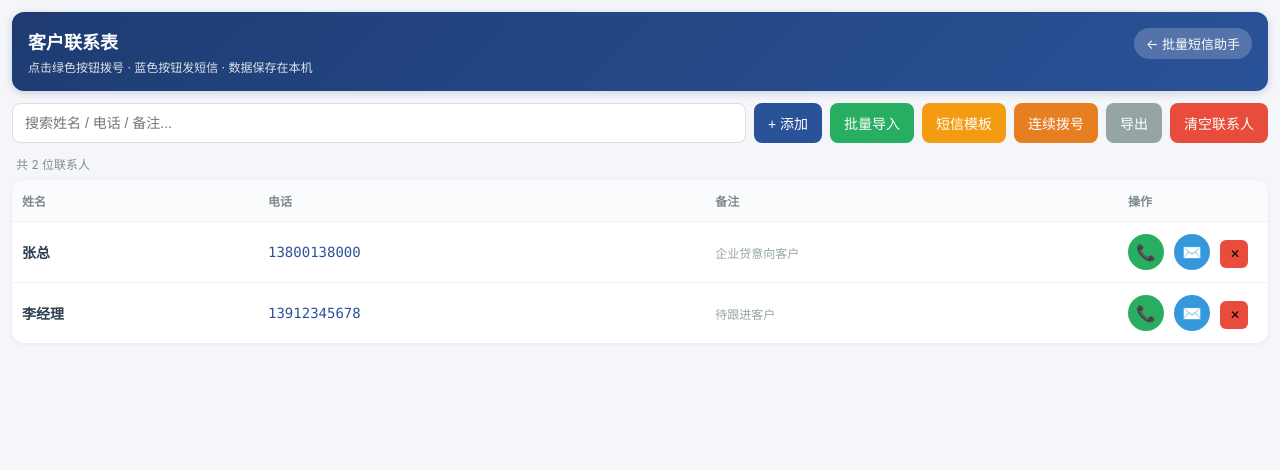
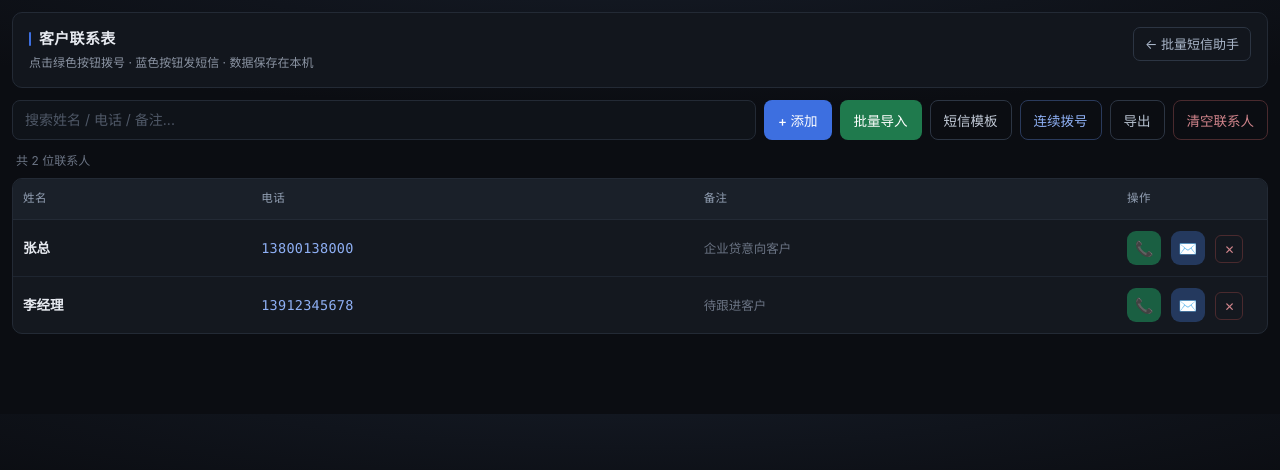
Before and after one commit to S18482150601/sms-helper, a plain HTML site: page contacts.html in a window 1280 px wide. Drawn offline with Linux system fonts and the light colour scheme.

Commit message:
contacts：统一深色商务 SaaS 风格，与短信助手保持一致

```diff
--- a/contacts.html
+++ b/contacts.html
@@ -3,26 +3,41 @@
 <head>
 <meta charset="UTF-8">
 <meta name="viewport" content="width=device-width, initial-scale=1.0, maximum-scale=1.0, user-scalable=no">
+<meta name="theme-color" content="#0b0d12">
 <title>客户联系表 · 一键拨号 / 短信</title>
 <style>
+  :root{
+    --bg:#0b0d12; --surface:#14181f; --surface-2:#0f1319; --line:#232a35;
+    --text:#e7eaf0; --muted:#8b94a3; --muted-2:#6b7484;
+    --accent:#3d6fe0; --accent-soft:#1a2338; --ok:#1f7a4d; --warn:#c08a2e; --err:#b4434d;
+  }
   * { box-sizing: border-box; margin: 0; padding: 0; -webkit-tap-highlight-color: transparent; }
   body {
     font-family: -apple-system, BlinkMacSystemFont, "PingFang SC", "Microsoft YaHei", sans-serif;
-    background: #f5f6fa;
-    color: #2c3e50;
+    background: var(--bg);
+    background-image: radial-gradient(120% 60% at 50% -10%, #151b26 0%, #0b0d12 60%);
+    color: var(--text);
     padding: 12px;
     padding-bottom: 80px;
+    font-size: 15px;
+    line-height: 1.55;
   }
   .header {
-    background: linear-gradient(135deg, #1e3c72 0%, #2a5298 100%);
-    color: #fff;
-    padding: 16px;
-    border-radius: 12px;
+    background: #12161d;
+    border: 1px solid var(--line);
+    color: var(--text);
+    padding: 14px 16px;
+    border-radius: 10px;
     margin-bottom: 12px;
-    box-shadow: 0 2px 8px rgba(30,60,114,0.2);
   }
-  .header h1 { font-size: 18px; font-weight: 600; margin-bottom: 4px; }
-  .header p { font-size: 12px; opacity: 0.85; }
+  .header h1 {
+    font-size: 15px; font-weight: 600; margin-bottom: 4px;
+    letter-spacing: .02em; display: flex; align-items: center; gap: 8px;
+  }
+  .header h1::before {
+    content: ""; width: 2px; height: 14px; background: var(--accent); border-radius: 2px; flex: none;
+  }
+  .header p { font-size: 12px; color: var(--muted); }
 
   .toolbar {
     display: flex;
@@ -31,89 +46,106 @@
     flex-wrap: wrap;
   }
   .btn {
-    border: none;
+    border: 1px solid transparent;
     border-radius: 8px;
-    padding: 10px 14px;
-    font-size: 14px;
+    padding: 9px 13px;
+    font-size: 13.5px;
     cursor: pointer;
-    transition: all 0.15s;
+    transition: filter .15s, background .15s;
     font-weight: 500;
+    font-family: inherit;
+    background: transparent;
+    color: var(--text);
   }
-  .btn:active { transform: scale(0.96); }
-  .btn-primary { background: #2a5298; color: #fff; }
-  .btn-success { background: #27ae60; color: #fff; }
-  .btn-warn { background: #f39c12; color: #fff; }
-  .btn-danger { background: #e74c3c; color: #fff; }
-  .btn-sm { padding: 6px 10px; font-size: 12px; border-radius: 6px; }
+  .btn:active { filter: brightness(.9); }
+  .btn-primary { background: var(--accent); color: #fff; }
+  .btn-success { background: var(--ok); color: #fff; }
+  .btn-warn { background: transparent; border-color: #2c3543; color: #c3cbd8; }
+  .btn-accent { background: transparent; border-color: #2a3a5c; color: #8fb0f5; }
+  .btn-neutral { background: transparent; border-color: #2c3543; color: #b6c0cf; }
+  .btn-ghost { background: transparent; border-color: #2c3543; color: #a9b6c9; }
+  .btn-danger { background: transparent; border-color: #4a2a2e; color: #d2858c; }
+  .btn-sm { padding: 5px 9px; font-size: 12px; border-radius: 6px; }
+  .btn:disabled { background: #1c222c; border-color: #242c38; color: #5c6575; cursor: not-allowed; }
 
   .search-box {
     flex: 1;
     min-width: 140px;
-    padding: 10px 12px;
-    border: 1px solid #ddd;
+    padding: 9px 12px;
+    border: 1px solid var(--line);
     border-radius: 8px;
     font-size: 14px;
     outline: none;
+    background: var(--surface-2);
+    color: var(--text);
+    font-family: inherit;
+    transition: border-color .15s, box-shadow .15s;
   }
-  .search-box:focus { border-color: #2a5298; }
+  .search-box::placeholder { color: #4f5867; }
+  .search-box:focus { border-color: var(--accent); box-shadow: 0 0 0 3px #3d6fe022; }
 
   .table-wrap {
-    background: #fff;
-    border-radius: 12px;
+    background: var(--surface);
+    border: 1px solid var(--line);
+    border-radius: 10px;
     overflow: hidden;
-    box-shadow: 0 1px 4px rgba(0,0,0,0.06);
   }
   table { width: 100%; border-collapse: collapse; }
   th, td {
-    padding: 12px 10px;
+    padding: 11px 10px;
     text-align: left;
-    border-bottom: 1px solid #f0f0f0;
-    font-size: 14px;
+    border-bottom: 1px solid #1e2530;
+    font-size: 13.5px;
   }
   th {
-    background: #fafbfc;
-    font-weight: 600;
-    color: #7f8c8d;
-    font-size: 12px;
+    background: #1a2029;
+    font-weight: 500;
+    color: #93a0b4;
+    font-size: 11.5px;
+    letter-spacing: .04em;
     position: sticky;
     top: 0;
+    border-bottom: 1px solid var(--line);
   }
   tr:last-child td { border-bottom: none; }
-  tr:active { background: #f8f9fb; }
+  tr:active { background: #171d27; }
 
-  .name { font-weight: 600; }
-  .phone { font-family: "SF Mono", Menlo, monospace; color: #2a5298; }
-  .note { color: #95a5a6; font-size: 12px; }
+  .name { font-weight: 600; color: var(--text); }
+  .phone { font-family: "SF Mono", Menlo, Consolas, monospace; color: #8fb0f5; letter-spacing: .02em; }
+  .note { color: var(--muted-2); font-size: 12.5px; }
 
   .action-cell { white-space: nowrap; }
   .action-cell a {
     display: inline-flex;
     align-items: center;
     justify-content: center;
-    width: 36px;
-    height: 36px;
-    border-radius: 50%;
+    width: 34px;
+    height: 34px;
+    border-radius: 9px;
     margin-right: 6px;
     text-decoration: none;
-    color: #fff;
-    font-size: 16px;
+    color: #dfe6f2;
+    font-size: 15px;
+    border: 1px solid transparent;
   }
-  .call-btn { background: #27ae60; }
-  .sms-btn { background: #3498db; }
-  .del-btn { background: #e74c3c; width: 28px; height: 28px; font-size: 12px; }
+  .call-btn { background: #1a5f42; border-color: #236b4c; }
+  .sms-btn { background: #24395e; border-color: #2c4670; }
+  .del-btn { background: transparent; border-color: #4a2a2e; color: #d2858c; width: 28px; height: 28px; font-size: 12px; }
 
   .empty {
     text-align: center;
     padding: 40px 20px;
-    color: #bdc3c7;
-    font-size: 14px;
+    color: #5c6575;
+    font-size: 13.5px;
   }
 
   .modal-mask {
     display: none;
     position: fixed;
     inset: 0;
-    background: rgba(0,0,0,0.5);
+    background: rgba(4,6,10,.72);
+    backdrop-filter: blur(3px);
+    -webkit-backdrop-filter: blur(3px);
     z-index: 100;
     align-items: center;
     justify-content: center;
@@ -121,32 +153,39 @@
   }
   .modal-mask.show { display: flex; }
   .modal {
-    background: #fff;
-    border-radius: 14px;
+    background: var(--surface);
+    border: 1px solid var(--line);
+    border-radius: 12px;
     width: 100%;
     max-width: 420px;
     padding: 20px;
     max-height: 90vh;
     overflow-y: auto;
   }
-  .modal h2 { font-size: 16px; margin-bottom: 16px; }
+  .modal h2 { font-size: 15px; font-weight: 600; margin-bottom: 16px; letter-spacing: .02em; }
   .form-group { margin-bottom: 12px; }
   .form-group label {
     display: block;
     font-size: 12px;
-    color: #7f8c8d;
-    margin-bottom: 4px;
+    color: var(--muted);
+    margin-bottom: 5px;
   }
   .form-group input, .form-group textarea, .form-group select {
     width: 100%;
     padding: 10px;
-    border: 1px solid #ddd;
+    border: 1px solid var(--line);
     border-radius: 8px;
     font-size: 14px;
     outline: none;
     font-family: inherit;
+    background: var(--surface-2);
+    color: var(--text);
+    transition: border-color .15s, box-shadow .15s;
   }
-  .form-group input:focus, .form-group textarea:focus { border-color: #2a5298; }
+  .form-group input::placeholder, .form-group textarea::placeholder { color: #4f5867; }
+  .form-group input:focus, .form-group textarea:focus, .form-group select:focus {
+    border-color: var(--accent); box-shadow: 0 0 0 3px #3d6fe022;
+  }
   .form-group textarea { min-height: 80px; resize: vertical; }
   .modal-actions {
     display: flex;
@@ -157,37 +196,45 @@
 
   .stats {
     font-size: 12px;
-    color: #7f8c8d;
+    color: var(--muted-2);
     margin-bottom: 8px;
     padding: 0 4px;
+    font-variant-numeric: tabular-nums;
   }
 
   .import-tabs {
     display: flex;
     gap: 0;
     margin-bottom: 12px;
-    border-bottom: 2px solid #ecf0f1;
+    border-bottom: 1px solid var(--line);
   }
   .import-tab {
     flex: 1;
     padding: 10px;
     border: none;
     background: transparent;
-    font-size: 14px;
-    color: #7f8c8d;
+    font-size: 13.5px;
+    color: var(--muted);
     cursor: pointer;
     border-bottom: 2px solid transparent;
-    margin-bottom: -2px;
+    margin-bottom: -1px;
+    font-family: inherit;
   }
   .import-tab.active {
-    color: #2a5298;
+    color: #8fb0f5;
     font-weight: 600;
-    border-bottom-color: #2a5298;
+    border-bottom-color: var(--accent);
   }
   #parsePreview td { padding: 6px 8px; font-size: 12px; }
-  .row-ok { color: #27ae60; }
-  .row-skip { color: #e74c3c; }
-  .row-dup { color: #f39c12; }
+  .row-ok { color: #7fbf9f; }
+  .row-skip { color: #e08a92; }
+  .row-dup { color: #c99b4a; }
+
+  input[type=file] { font-size: 13px; color: var(--muted); }
+  input[type=file]::file-selector-button {
+    background: #1d2532; color: #c3cbd8; border: 1px solid #2c3543;
+    border-radius: 6px; padding: 7px 12px; margin-right: 10px; font-size: 13px; font-family: inherit;
+  }
 
   @media (max-width: 480px) {
     th, td { padding: 10px 6px; font-size: 13px; }
@@ -197,13 +244,14 @@
 </head>
 <body>
 
+
 <div class="header">
   <div style="display:flex;justify-content:space-between;align-items:flex-start;gap:12px">
     <div>
       <h1>客户联系表</h1>
       <p>点击绿色按钮拨号 · 蓝色按钮发短信 · 数据保存在本机</p>
     </div>
-    <a href="index.html" style="color:#fff;text-decoration:none;background:rgba(255,255,255,.2);padding:6px 12px;border-radius:20px;font-size:13px;white-space:nowrap">← 批量短信助手</a>
+    <a href="index.html" style="color:#a9b6c9;text-decoration:none;background:transparent;border:1px solid #2c3543;padding:6px 11px;border-radius:7px;font-size:13px;white-space:nowrap">← 批量短信助手</a>
   </div>
 </div>
 
@@ -212,14 +260,14 @@
   <button class="btn btn-primary" onclick="openAddModal()">+ 添加</button>
   <button class="btn btn-success" onclick="openImportModal()">批量导入</button>
   <button class="btn btn-warn" onclick="openTemplateModal()">短信模板</button>
-  <button class="btn" style="background:#e67e22;color:#fff" onclick="startAutoCall()">连续拨号</button>
-  <button class="btn" id="autoPauseBtn" style="background:#7f8c8d;color:#fff;display:none" onclick="toggleAutoPause()">暂停</button>
-  <button class="btn" style="background:#95a5a6;color:#fff" onclick="exportCSV()">导出</button>
+  <button class="btn btn-accent" onclick="startAutoCall()">连续拨号</button>
+  <button class="btn btn-neutral" id="autoPauseBtn" style="display:none" onclick="toggleAutoPause()">暂停</button>
+  <button class="btn btn-neutral" onclick="exportCSV()">导出</button>
   <button class="btn btn-danger" onclick="clearAllContacts()">清空联系人</button>
 </div>
 
 <div class="stats" id="stats"></div>
-<div id="autoCallStatus" style="display:none;padding:8px 12px;margin:8px 0;background:#fff3e0;color:#e65100;border-radius:6px;font-size:13px;text-align:center"></div>
+<div id="autoCallStatus" style="display:none;padding:10px 12px;margin:8px 0;background:#1e1a12;border:1px solid #4a3a20;color:#dcb37a;border-radius:8px;font-size:13px;text-align:center"></div>
 
 <div class="table-wrap">
   <table>
@@ -253,7 +301,7 @@
       <input type="text" id="fNote" placeholder="如：张总 / 企业贷 / 意向客户">
     </div>
     <div class="modal-actions">
-      <button class="btn" style="background:#ecf0f1;color:#2c3e50" onclick="closeModal('addModal')">取消</button>
+      <button class="btn btn-ghost" onclick="closeModal('addModal')">取消</button>
       <button class="btn btn-primary" onclick="saveContact()">保存</button>
     </div>
   </div>
@@ -268,7 +316,7 @@
       <textarea id="fTemplate" placeholder="您好，我是XX金融的客户经理..."></textarea>
     </div>
     <div class="modal-actions">
-      <button class="btn" style="background:#ecf0f1;color:#2c3e50" onclick="closeModal('tplModal')">取消</button>
+      <button class="btn btn-ghost" onclick="closeModal('tplModal')">取消</button>
       <button class="btn btn-success" onclick="saveTemplate()">保存模板</button>
     </div>
   </div>
@@ -303,8 +351,8 @@
     </div>
 
     <div id="parseResult" style="display:none">
-      <div id="parseSummary" style="font-size:13px;margin-bottom:8px;padding:8px;background:#f8f9fb;border-radius:6px"></div>
-      <div style="max-height:200px;overflow-y:auto;border:1px solid #eee;border-radius:6px">
+      <div id="parseSummary" style="font-size:13px;margin-bottom:8px;padding:8px;background:#0f1319;border:1px solid #232a35;border-radius:8px;color:#b6c0cf"></div>
+      <div style="max-height:200px;overflow-y:auto;border:1px solid #232a35;border-radius:8px;background:#0f1319">
         <table style="width:100%;font-size:12px">
           <thead><tr><th>姓名</th><th>电话</th><th>备注</th><th>状态</th></tr></thead>
           <tbody id="parsePreview"></tbody>
@@ -313,7 +361,7 @@
     </div>
 
     <div class="modal-actions">
-      <button class="btn" style="background:#ecf0f1;color:#2c3e50" onclick="closeModal('importModal')">取消</button>
+      <button class="btn btn-ghost" onclick="closeModal('importModal')">取消</button>
       <button class="btn btn-success" id="confirmImportBtn" onclick="confirmImport()" disabled style="opacity:0.5">确认导入</button>
     </div>
   </div>
@@ -510,7 +558,9 @@ function updateAutoCallStatus() {
   if (pauseBtn) {
     pauseBtn.style.display = '';
     pauseBtn.textContent = autoPaused ? '继续拨号' : '暂停';
-    pauseBtn.style.background = autoPaused ? '#27ae60' : '#7f8c8d';
+    pauseBtn.style.background = autoPaused ? '#1f7a4d' : 'transparent';
+    pauseBtn.style.borderColor = autoPaused ? '#1f7a4d' : '#2c3543';
+    pauseBtn.style.color = autoPaused ? '#fff' : '#b6c0cf';
   }
   el.style.display = 'block';
   if (autoCallIndex >= autoCallList.length) {
```
Also changed, not shown: 2 other files.
